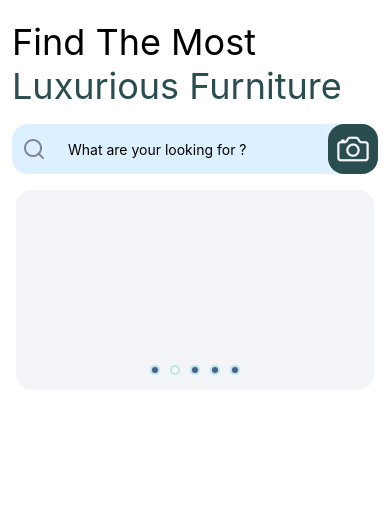
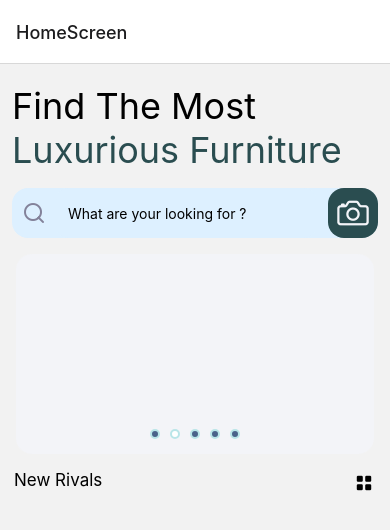
Before and after one commit to challelign/ecommerce-app-react-native, a React Native app: screen /HomeScreen in a window 390 px wide. Shown: the top 530 px of the page. Built offline with nearby package versions, Linux system fonts and the light colour scheme.

Commit message:
Home Heading and detail screen and add navigation screen

```diff
--- a/App.js
+++ b/App.js
@@ -1,5 +1,16 @@
+import { NavigationContainer } from "@react-navigation/native";
+import { createNativeStackNavigator } from "@react-navigation/native-stack";
 import HomeScreen from "./components/HomeScreen";
+import DetailScreen from "./components/DetailScreen";
 
+const Stack = createNativeStackNavigator();
 export default function App() {
-  return <HomeScreen />;
+  return (
+    <NavigationContainer>
+      <Stack.Navigator>
+        <Stack.Screen name="HomeScreen" title="Home" component={HomeScreen} />
+        <Stack.Screen name="DetailData" component={DetailScreen} />
+      </Stack.Navigator>
+    </NavigationContainer>
+  );
 }
--- /dev/null
+++ b/components/DetailScreen.js
@@ -0,0 +1,12 @@
+import { StyleSheet, Text, View } from "react-native";
+import React from "react";
+
+export default function DetailScreen() {
+  return (
+    <View>
+      <Text>DetailScreen</Text>
+    </View>
+  );
+}
+
+const styles = StyleSheet.create({});
--- /dev/null
+++ b/components/HomeHeading.js
@@ -0,0 +1,35 @@
+import { StyleSheet, Text, TouchableOpacity, View } from "react-native";
+import React from "react";
+import { theme } from "../constants/theme";
+import { Entypo } from "@expo/vector-icons";
+import { useNavigation } from "@react-navigation/native";
+
+const HomeHeading = () => {
+  const nav = useNavigation();
+  return (
+    <View style={styles.container}>
+      <View style={styles.header}>
+        <Text style={styles.headerTitle}>New Rivals</Text>
+        <TouchableOpacity onPress={() => nav.navigate("DetailData")}>
+          <Entypo name="grid" size={24} />
+        </TouchableOpacity>
+      </View>
+    </View>
+  );
+};
+
+export default HomeHeading;
+
+const styles = StyleSheet.create({
+  container: {
+    marginHorizontal: theme.sizes.small + 2,
+    marginTop: theme.sizes.medium,
+  },
+  headerTitle: {
+    fontSize: theme.sizes.xLarge - 7,
+  },
+  header: {
+    flexDirection: "row",
+    justifyContent: "space-between",
+  },
+});
--- a/components/HomeScreen.js
+++ b/components/HomeScreen.js
@@ -2,6 +2,7 @@ import { SafeAreaView } from "react-native";
 import WelcomeView from "./WelcomeView";
 import HomeCarousel from "./HomeCarousel";
 import { StatusBar } from "expo-status-bar";
+import HomeHeading from "./HomeHeading";
 
 export default function HomeScreen() {
   return (
@@ -9,6 +10,7 @@ export default function HomeScreen() {
       <StatusBar style="auto" />
       <WelcomeView />
       <HomeCarousel />
+      <HomeHeading />
     </SafeAreaView>
   );
 }
--- a/package.json
+++ b/package.json
@@ -10,10 +10,14 @@
   },
   "dependencies": {
     "@expo/vector-icons": "^14.0.4",
+    "@react-navigation/native": "^6.1.18",
+    "@react-navigation/native-stack": "^6.11.0",
     "expo": "~51.0.28",
     "expo-status-bar": "~1.12.1",
     "react": "18.2.0",
-    "react-native": "0.74.5"
+    "react-native": "0.74.5",
+    "react-native-safe-area-context": "^4.11.1",
+    "react-native-screens": "^3.34.0"
   },
   "devDependencies": {
     "@babel/core": "^7.20.0"
```
Also changed, not shown: 1 other file (tests, documents, lock files or other folders).
